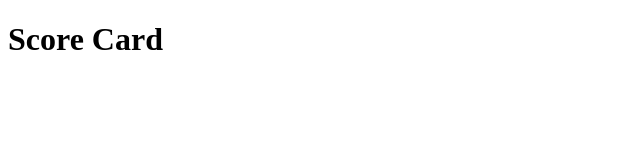
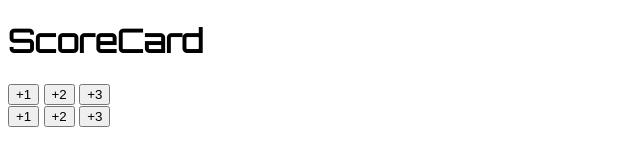
Before and after one commit to 9290851413/BasketBallScoreCalculator, a plain HTML site: page index.html in a window 1280 px wide. Shown: the whole page, without its empty margins (0-640 px from the left). Drawn offline with Linux system fonts and the light colour scheme; a web font is replaced by a local one.

Commit message:
Frontend Basic Requirements
required html elements have been prepared

```diff
--- a/index.html
+++ b/index.html
@@ -1,11 +1,34 @@
 <!DOCTYPE html>
 <html lang="en">
     <head>
+        <!--imports for the font style-->
+        <link rel="preconnect" href="https://fonts.googleapis.com">
+        <link rel="preconnect" href="https://fonts.gstatic.com" crossorigin>
+        <link href="https://fonts.googleapis.com/css2?family=Electrolize&family=Happy+Monkey&family=New+Rocker&family=Orbitron&display=swap" rel="stylesheet">
+        <!--link html to the css.-->
+        <link rel="stylesheet" href="styles.css">
         <meta charset="UTF-8">
         <meta name="viewport" content="width=device-width, initial-scale=1.0">
         <title>Document</title>
     </head>
     <body>
-        <h1>Score Card</h1>
+        <div>
+            <h1>ScoreCard</h1>
+            <div id="score-card">
+                <h2 id="home-score"></h2>
+                <h2 id="guest-score"></h2>
+            </div>
+            <div id="home-values">
+                <button> +1</button>
+                <button> +2</button>
+                <button> +3</button>
+            </div>
+            <div id="guest-values">
+                <button> +1</button>
+                <button> +2</button>
+                <button> +3</button>
+            </div>
+        </div>
+        <script src="index.js"></script>
     </body>
 </html>
--- a/styles.css
+++ b/styles.css
@@ -0,0 +1,3 @@
+body {
+    font-family: "Orbitron", sans-serif;
+}
```
